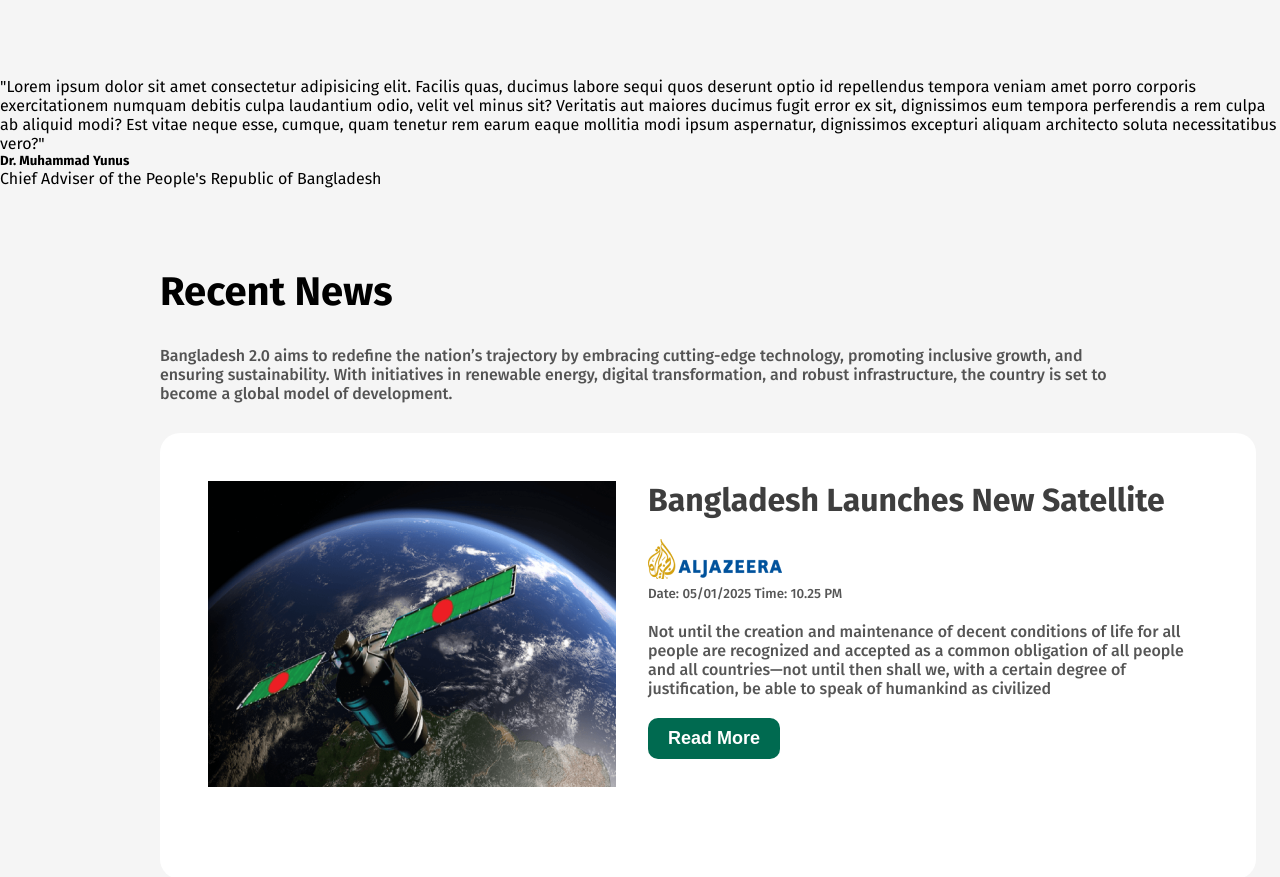
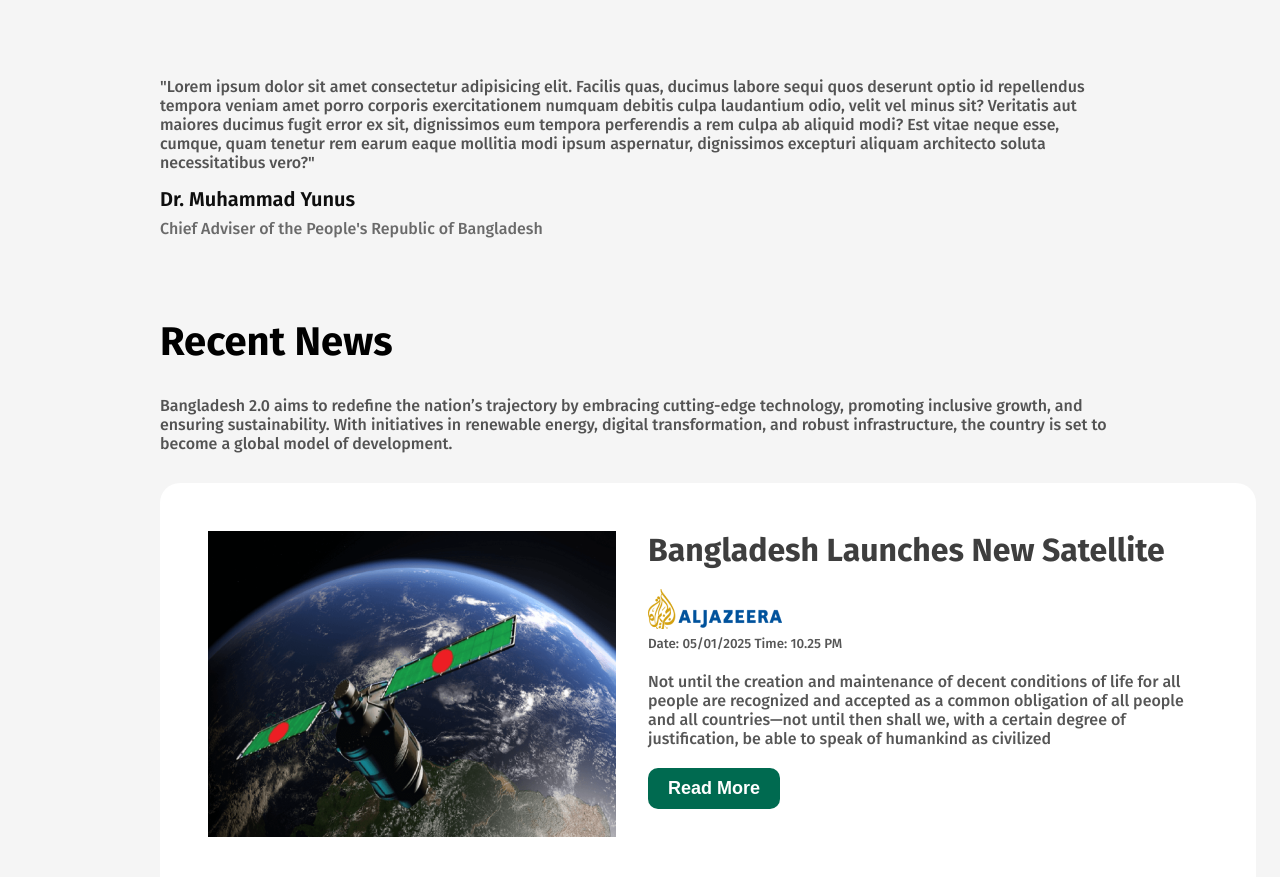
Before and after one commit to arifkhondokar09/assignment-01, a plain HTML site: page index.html in a window 1280 px wide. Shown: the part 1440-2317 px from the top of the page. Drawn offline with Linux system fonts and the light colour scheme.

Commit message:
last commit

```diff
--- a/styles/style.css
+++ b/styles/style.css
@@ -471,3 +471,31 @@ border-top-right-radius: 8px ;
 
 }
   button:hover{ background-color: green;}
+
+
+
+
+/* younus feDiffuseLighting */
+
+
+
+
+.section1{ margin: 80px 160px;}
+
+.section1-description{font-size: 16px;
+  font-weight: 500;
+  color: rgba(14, 14, 14, 0.7);
+  margin-bottom: 15px;
+
+}
+
+.section1-name{ font-size: 20px;
+  font-weight: 600;
+
+  margin-bottom: 8px;
+  color: rgba(14, 14, 14, 1);}
+.section1-designation{
+  font-size: 16px;
+  font-weight: 500;
+  color: rgba(14, 14, 14, 0.6);
+}
```
